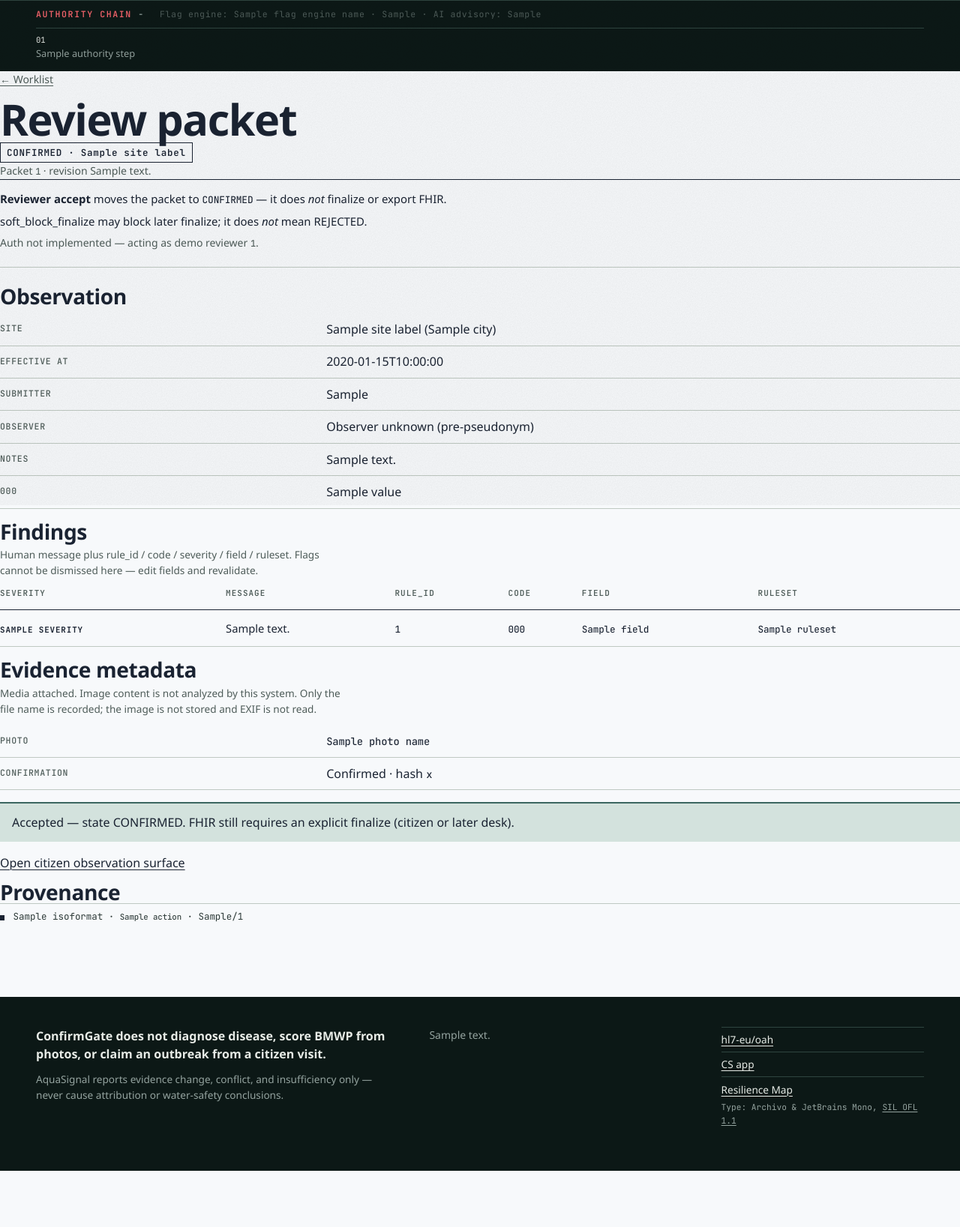
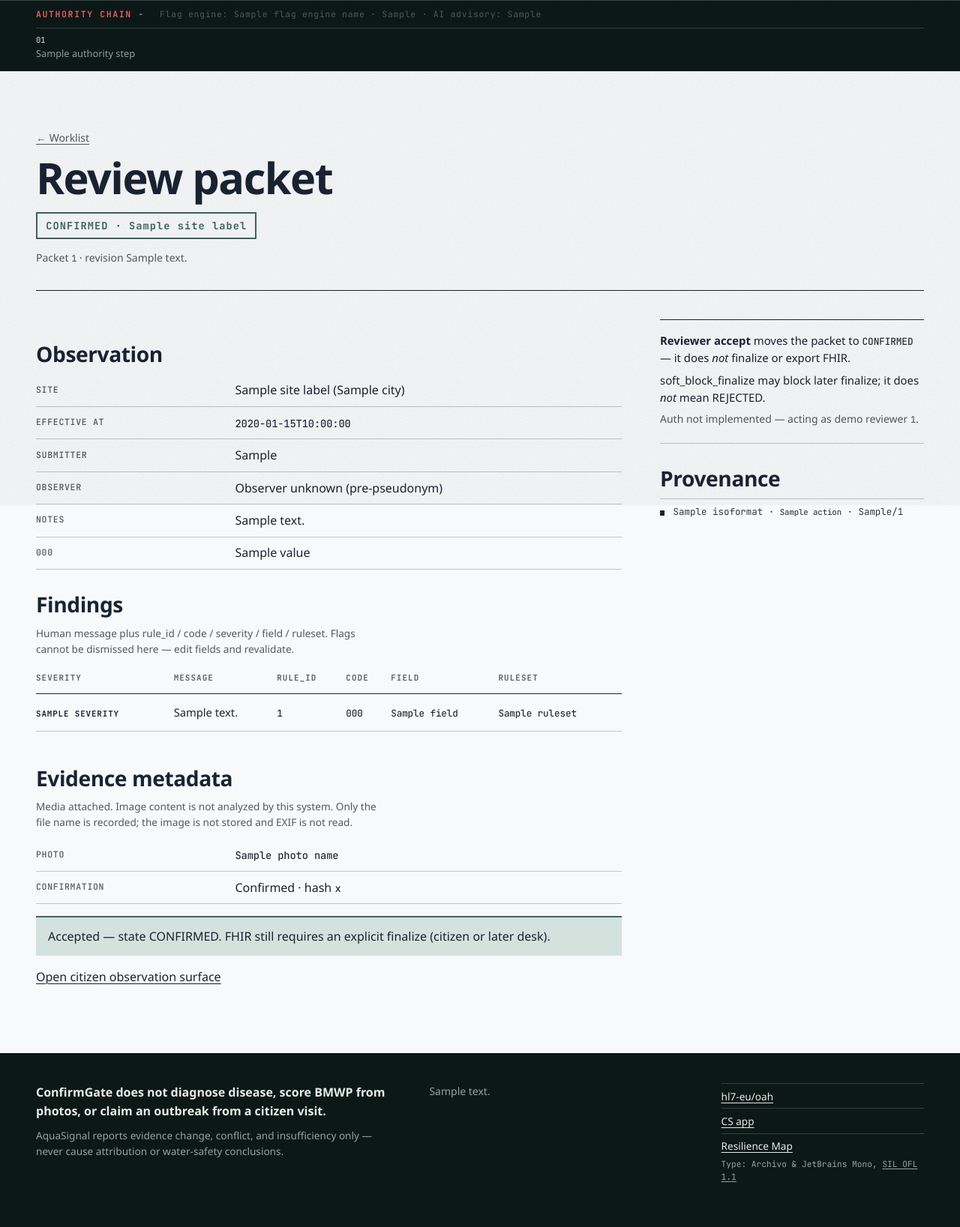
Before and after one commit to CodewithJha/aquasignal, a FastAPI app: template app/templates/review_detail.html in a window 1280 px wide. Shown: the part 126-1763 px from the top of the page at 75% size. Before the commit the page ends 1688 px from the top, so only its background shows below. Run offline with FastAPI, Linux system fonts and the light colour scheme; the template is opened without the code that fills it: most values are stand-ins (such as "Sample title", 1, 10 or a date in 2020); parts of the project's set-up code (start-up, migrations or seed data) failed here and were passed over.

Commit message:
feat(ui): restyle the reviewer desk queue and detail sheet
The review queue gets a page head and an empty-state plate when nothing
is waiting. review_detail.html uses the same record head, lifecycle track
and split/rail layout as the observation sheet, so reviewers see flags,
snapshot and decision forms in the same positions.

The diff is mostly re-indentation from the shared layout; reviewer
actions and their forms are unchanged.

```diff
--- a/app/templates/review_detail.html
+++ b/app/templates/review_detail.html
@@ -1,31 +1,30 @@
 {% extends "base.html" %}
 {% block content %}
 {% if not packet %}
-<section class="panel">
+<section class="wrap">
+  <header class="page-head">
+    <p class="kicker">Reviewer desk</p>
     <h2>Packet not found</h2>
-  <p><a href="/review">Back to worklist</a></p>
+    <p class="lede"><a href="/review">Back to worklist</a></p>
+  </header>
 </section>
 {% else %}
-<section class="panel" aria-labelledby="detail-heading">
-  <header class="obs-header">
+<section class="wrap sheet" aria-labelledby="detail-heading">
+  <header class="page-head sheet-head">
     <p class="meta"><a href="/review">← Worklist</a></p>
     <h2 id="detail-heading">Review packet</h2>
-    <p class="badge" aria-label="Workflow state">{{ state }} · {{ site_label }}</p>
+    <p class="badge stamp state-{{ state|lower }}" aria-label="Workflow state">{{ state }} · {{ site_label }}</p>
     <p class="meta">Packet <code>{{ packet_id }}</code> · revision {{ revision }}</p>
   </header>
 
-  <div class="authority-status" role="status">
-    <p><strong>Reviewer accept</strong> moves the packet to <code>CONFIRMED</code> — it does <em>not</em> finalize or export FHIR.</p>
-    <p>soft_block_finalize may block later finalize; it does <em>not</em> mean REJECTED.</p>
-    <p class="meta">Auth not implemented — acting as demo reviewer <code>{{ reviewer_actor_id }}</code>.</p>
-  </div>
-
+  <div class="split">
+    <div class="sheet-main">
       <section aria-labelledby="obs-data-heading">
         <h3 id="obs-data-heading">Observation</h3>
         <dl class="snapshot">
           <dt>Site</dt><dd>{{ site_label }} ({{ packet.site.city }})</dd>
           <dt>Effective at</dt>
-      <dd>{% if packet.effective_at %}{{ packet.effective_at.isoformat() }}{% else %}—{% endif %}</dd>
+          <dd>{% if packet.effective_at %}<code>{{ packet.effective_at.isoformat() }}</code>{% else %}—{% endif %}</dd>
           <dt>Submitter</dt><dd>{{ packet.submitter_display or '—' }}</dd>
           <dt>Observer</dt><dd class="observer">{{ packet.observer_ref | observer_pseudonym }}</dd>
           <dt>Notes</dt><dd>{{ notes or '—' }}</dd>
@@ -40,7 +39,8 @@
         <h3 id="findings-heading">Findings</h3>
         <p class="hint">Human message plus rule_id / code / severity / field / ruleset. Flags cannot be dismissed here — edit fields and revalidate.</p>
         {% if findings %}
-    <table class="worklist findings">
+        <div class="table-scroll">
+          <table class="worklist findings stack">
             <thead>
               <tr>
                 <th scope="col">Severity</th>
@@ -54,16 +54,17 @@
             <tbody>
               {% for f in findings %}
               <tr class="{% if f.overridden %}muted{% endif %}">
-          <td><span class="flag-sev">{{ f.severity }}</span></td>
-          <td>{{ f.message }}{% if f.overridden %} <em>(overridden)</em>{% endif %}</td>
-          <td><code>{{ f.rule_id }}</code></td>
-          <td><code>{{ f.code }}</code></td>
-          <td>{% if f.field %}<code>{{ f.field }}</code>{% else %}—{% endif %}</td>
-          <td><code>{{ f.ruleset or '—' }}</code></td>
+                <td data-label="Severity"><span class="flag-sev">{{ f.severity }}</span></td>
+                <td data-label="Message">{{ f.message }}{% if f.overridden %} <em>(overridden)</em>{% endif %}</td>
+                <td data-label="rule_id"><code>{{ f.rule_id }}</code></td>
+                <td data-label="code"><code>{{ f.code }}</code></td>
+                <td data-label="field">{% if f.field %}<code>{{ f.field }}</code>{% else %}—{% endif %}</td>
+                <td data-label="ruleset"><code>{{ f.ruleset or '—' }}</code></td>
               </tr>
               {% endfor %}
             </tbody>
           </table>
+        </div>
         {% else %}
         <p class="ok" role="status">No flags on this packet.</p>
         {% endif %}
@@ -130,7 +131,7 @@
             <label for="r-notes">Notes
               <input id="r-notes" name="notes" value="{{ notes }}" maxlength="500" />
             </label>
-        <button type="submit">Save &amp; revalidate</button>
+            <button type="submit" class="secondary">Save &amp; revalidate</button>
           </fieldset>
         </form>
       </section>
@@ -172,9 +173,16 @@
       {% else %}
       <p class="hint" role="status">This packet is not actionable on the reviewer desk (state {{ state }}).</p>
       {% endif %}
+    </div>
 
+    <aside class="rail" aria-label="Authority and provenance">
+      <div class="authority-status" role="status">
+        <p><strong>Reviewer accept</strong> moves the packet to <code>CONFIRMED</code> — it does <em>not</em> finalize or export FHIR.</p>
+        <p>soft_block_finalize may block later finalize; it does <em>not</em> mean REJECTED.</p>
+        <p class="meta">Auth not implemented — acting as demo reviewer <code>{{ reviewer_actor_id }}</code>.</p>
+      </div>
       <section aria-labelledby="prov-heading">
-    <h3 id="prov-heading">Provenance</h3>
+        <h3 id="prov-heading" class="rail-title">Provenance</h3>
         <ol class="audit">
           {% for e in events %}
           <li>
@@ -187,6 +195,8 @@
           {% endfor %}
         </ol>
       </section>
+    </aside>
+  </div>
 </section>
 {% endif %}
 {% endblock %}
```
Also changed, not shown: app/templates/review.html (+17 -11 lines). Lines whose indentation alone changed are shown as unchanged.
